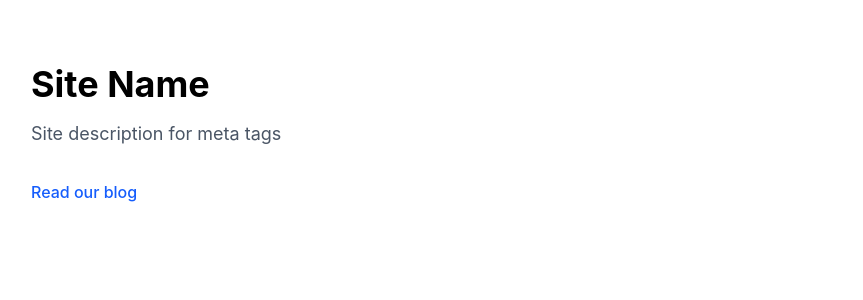
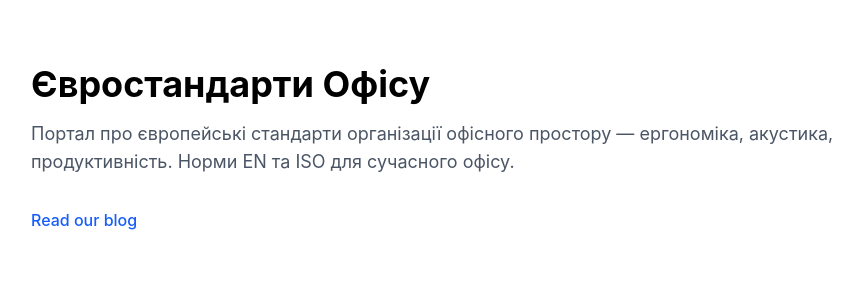
Before and after one commit to sserbin1/european, a Next.js app: page / in a window 1280 px wide. Shown: the top 300 px of the page, without its empty margins (177-1040 px from the left). Built offline with nearby package versions, Linux system fonts and the light colour scheme.

Commit message:
Configure site: Євростандарти Офісу

```diff
--- a/site.config.ts
+++ b/site.config.ts
@@ -1,10 +1,15 @@
 export const siteConfig = {
-  name: "Site Name",
-  domain: "example.com",
-  url: "https://example.com",
-  language: "en",
-  description: "Site description for meta tags",
+  name: "Євростандарти Офісу",
+  domain: "european.com.ua",
+  url: "https://european.com.ua",
+  language: "uk",
+  locale: "uk_UA",
+  description: "Портал про європейські стандарти організації офісного простору — ергономіка, акустика, продуктивність. Норми EN та ISO для сучасного офісу.",
+  ogImage: "/images/og-cover.jpg",
+  favicon: "/images/favicon.svg",
+  keywords: ["європейські стандарти офісу", "ергономіка офісу", "акустичні кабіни для офісу", "офісні кабіни", "звукоізоляційні кабіни", "кабіни для переговорів", "організація офісного простору", "звукоізоляція офісу"],
   crmWebhookUrl: "https://office.silent-box.com/api/pbn/webhook",
-  umamiUrl: "https://umami.silent-box.com",
-  umamiWebsiteId: "",
+  phone: "+380 44 000 00 00",
+  address: "м. Київ, Україна",
+  workingHours: "Пн-Пт: 09:00 - 18:00",
 }
```
